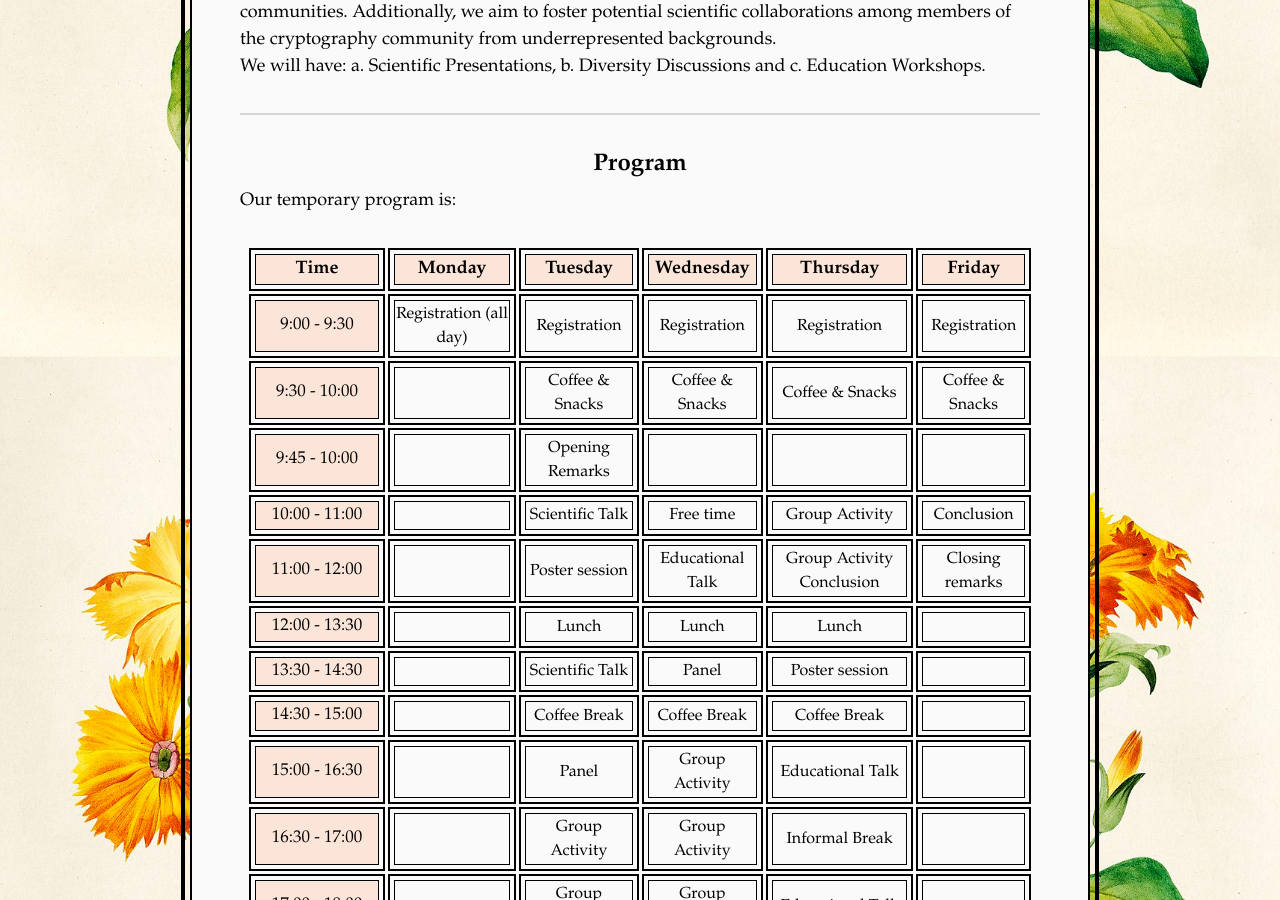
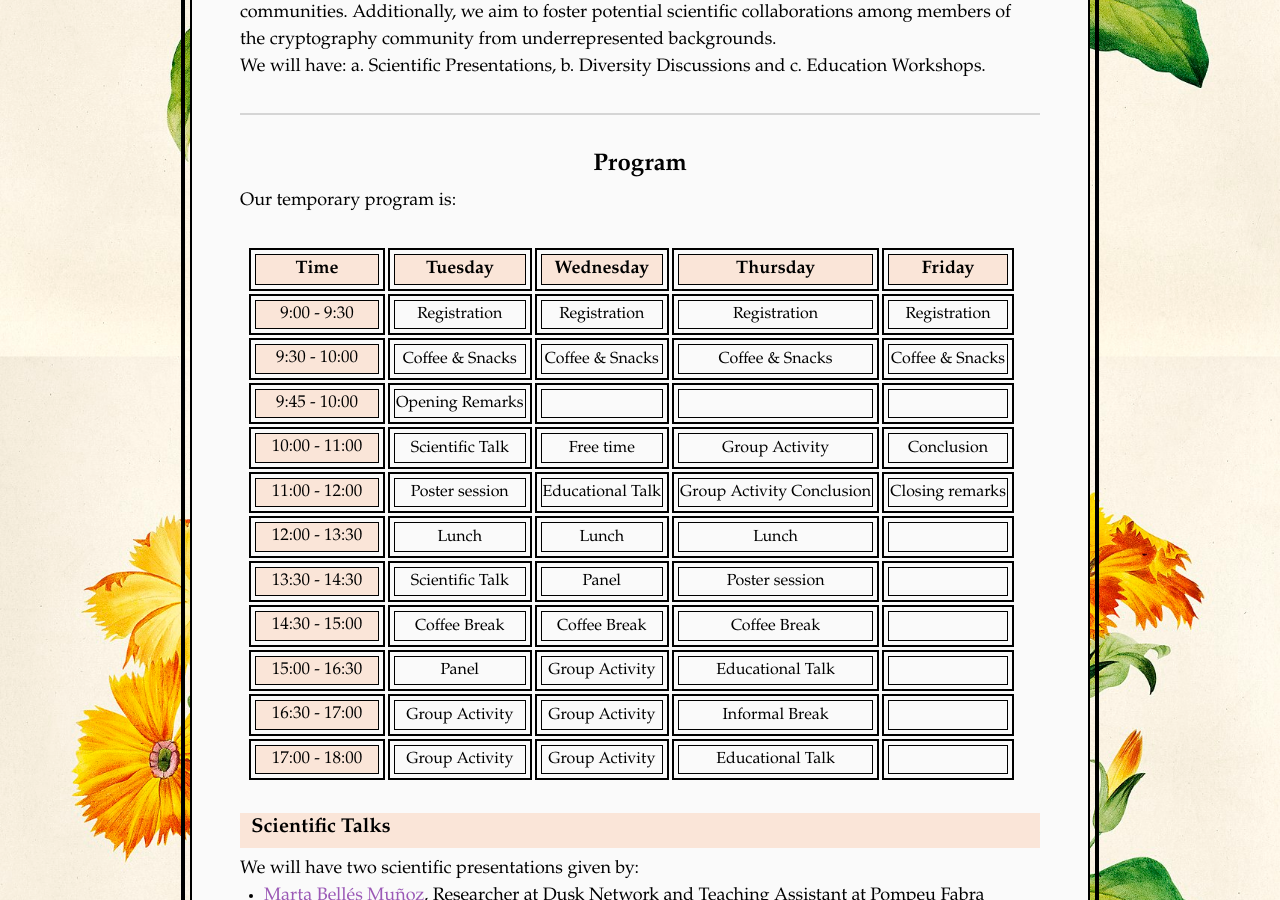
Before and after one commit to women-in-cryptography/decryptingdiversity.github.io, a Jekyll site: the page built from program.html, in a window 1280 px wide and 900 px high, scrolled down 540 px. Built offline with Jekyll 4.4.1, drawn with Linux system fonts in a browser that asks for light colours.

Commit message:
deleted Monday

```diff
--- a/program.html
+++ b/program.html
@@ -37,7 +37,6 @@ Our temporary program is:
   <thead>
     <tr>
       <th>Time</th>
-      <th>Monday</th>
       <th>Tuesday</th>
       <th>Wednesday</th>
       <th>Thursday</th>
@@ -45,17 +44,17 @@ Our temporary program is:
     </tr>
   </thead>
   <tbody>
-    <tr><td>9:00 - 9:30</td><td>Registration (all day) </td><td>Registration</td><td>Registration</td><td>Registration</td><td>Registration</td></tr>
-    <tr><td>9:30 - 10:00</td><td></td><td>Coffee & Snacks</td><td>Coffee & Snacks</td><td>Coffee & Snacks</td><td>Coffee & Snacks</td></tr>
-    <tr><td>9:45 - 10:00</td><td></td><td>Opening Remarks</td><td></td><td></td><td></td></tr>
-    <tr><td>10:00 - 11:00</td><td></td><td>Scientific Talk</td><td>Free time</td><td>Group Activity</td><td>Conclusion</td></tr>
-    <tr><td>11:00 - 12:00</td><td></td><td>Poster session</td><td>Educational Talk</td><td>Group Activity Conclusion</td><td>Closing remarks</td></tr>
-    <tr><td>12:00 - 13:30</td><td></td><td>Lunch</td><td>Lunch</td><td>Lunch</td><td></td></tr>
-    <tr><td>13:30 - 14:30</td><td></td><td>Scientific Talk</td><td>Panel</td><td>Poster session</td><td></td></tr>
-    <tr><td>14:30 - 15:00</td><td></td><td>Coffee Break</td><td>Coffee Break</td><td>Coffee Break</td><td></td></tr>
-    <tr><td>15:00 - 16:30</td><td></td><td>Panel</td><td>Group Activity</td><td>Educational Talk</td><td></td></tr>
-    <tr><td>16:30 - 17:00</td><td></td><td>Group Activity</td><td>Group Activity</td><td>Informal Break</td><td></td></tr>
-    <tr><td>17:00 - 18:00</td><td></td><td>Group Activity</td><td>Group Activity</td><td>Educational Talk</td><td></td></tr>
+    <tr><td>9:00 - 9:30</td><td>Registration</td><td>Registration</td><td>Registration</td><td>Registration</td></tr>
+    <tr><td>9:30 - 10:00</td><td>Coffee & Snacks</td><td>Coffee & Snacks</td><td>Coffee & Snacks</td><td>Coffee & Snacks</td></tr>
+    <tr><td>9:45 - 10:00</td><td>Opening Remarks</td><td></td><td></td><td></td></tr>
+    <tr><td>10:00 - 11:00</td><td>Scientific Talk</td><td>Free time</td><td>Group Activity</td><td>Conclusion</td></tr>
+    <tr><td>11:00 - 12:00</td><td>Poster session</td><td>Educational Talk</td><td>Group Activity Conclusion</td><td>Closing remarks</td></tr>
+    <tr><td>12:00 - 13:30</td><td>Lunch</td><td>Lunch</td><td>Lunch</td><td></td></tr>
+    <tr><td>13:30 - 14:30</td><td>Scientific Talk</td><td>Panel</td><td>Poster session</td><td></td></tr>
+    <tr><td>14:30 - 15:00</td><td>Coffee Break</td><td>Coffee Break</td><td>Coffee Break</td><td></td></tr>
+    <tr><td>15:00 - 16:30</td><td>Panel</td><td>Group Activity</td><td>Educational Talk</td><td></td></tr>
+    <tr><td>16:30 - 17:00</td><td>Group Activity</td><td>Group Activity</td><td>Informal Break</td><td></td></tr>
+    <tr><td>17:00 - 18:00</td><td>Group Activity</td><td>Group Activity</td><td>Educational Talk</td><td></td></tr>
   </tbody>
 </table>
 </div>
```
